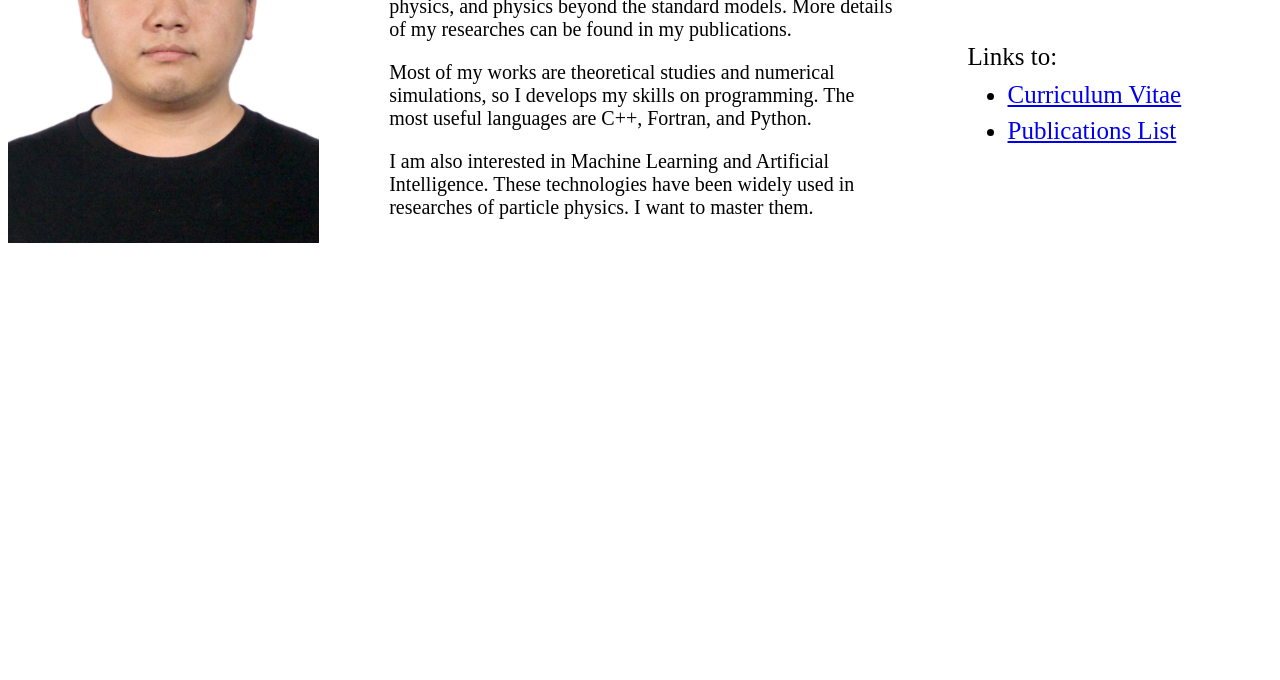
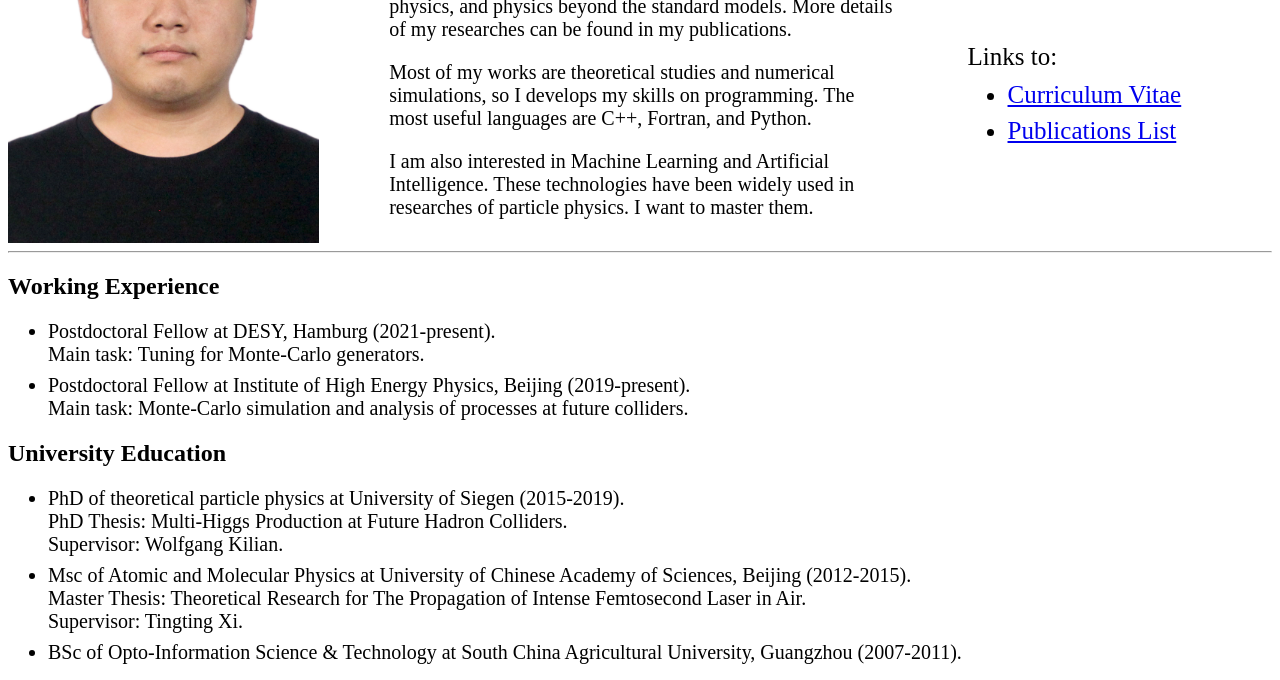
Before and after one commit to zjzhao1002/myHomepage, a plain HTML site: page index.html in a window 1280 px wide. Shown: the part 215-895 px from the top of the page. Before the commit the page ends 800 px from the top, so only its background shows below. Drawn offline with Linux system fonts and the light colour scheme.

Commit message:
Finish the experiece and education parts.

```diff
--- a/index.html
+++ b/index.html
@@ -63,5 +63,35 @@
         </div>
       </div>
     </div>
+    <hr>
+    <div>
+        <h2><b>Working Experience</b></h2>
+        <ul>
+          <li>
+            <div>Postdoctoral Fellow at DESY, Hamburg (2021-present).<div>
+            <div>Main task: Tuning for Monte-Carlo generators.</div>
+          </li>
+          <li>
+            <div>Postdoctoral Fellow at Institute of High Energy Physics, Beijing (2019-present).<div>
+            <div>Main task: Monte-Carlo simulation and analysis of processes at future colliders.</div>
+          </li>
+        </ul>
+        <h2><b>University Education</b></h2>
+        <ul>
+          <li>
+            <div>PhD of theoretical particle physics at University of Siegen (2015-2019).<div>
+            <div>PhD Thesis: Multi-Higgs Production at Future Hadron Colliders.</div>
+            <div>Supervisor: Wolfgang Kilian.</div>
+          </li>
+          <li>
+            <div>Msc of Atomic and Molecular Physics at University of Chinese Academy of Sciences, Beijing (2012-2015).<div>
+            <div>Master Thesis: Theoretical Research for The Propagation of Intense Femtosecond Laser in Air.</div>
+            <div>Supervisor: Tingting Xi.</div>
+          </li>
+          <li>
+            <div>BSc of Opto-Information Science &#38; Technology at South China Agricultural University, Guangzhou  (2007-2011).<div>
+          </li>
+        </ul>
+    </div>
   </body>
 </html>
```
